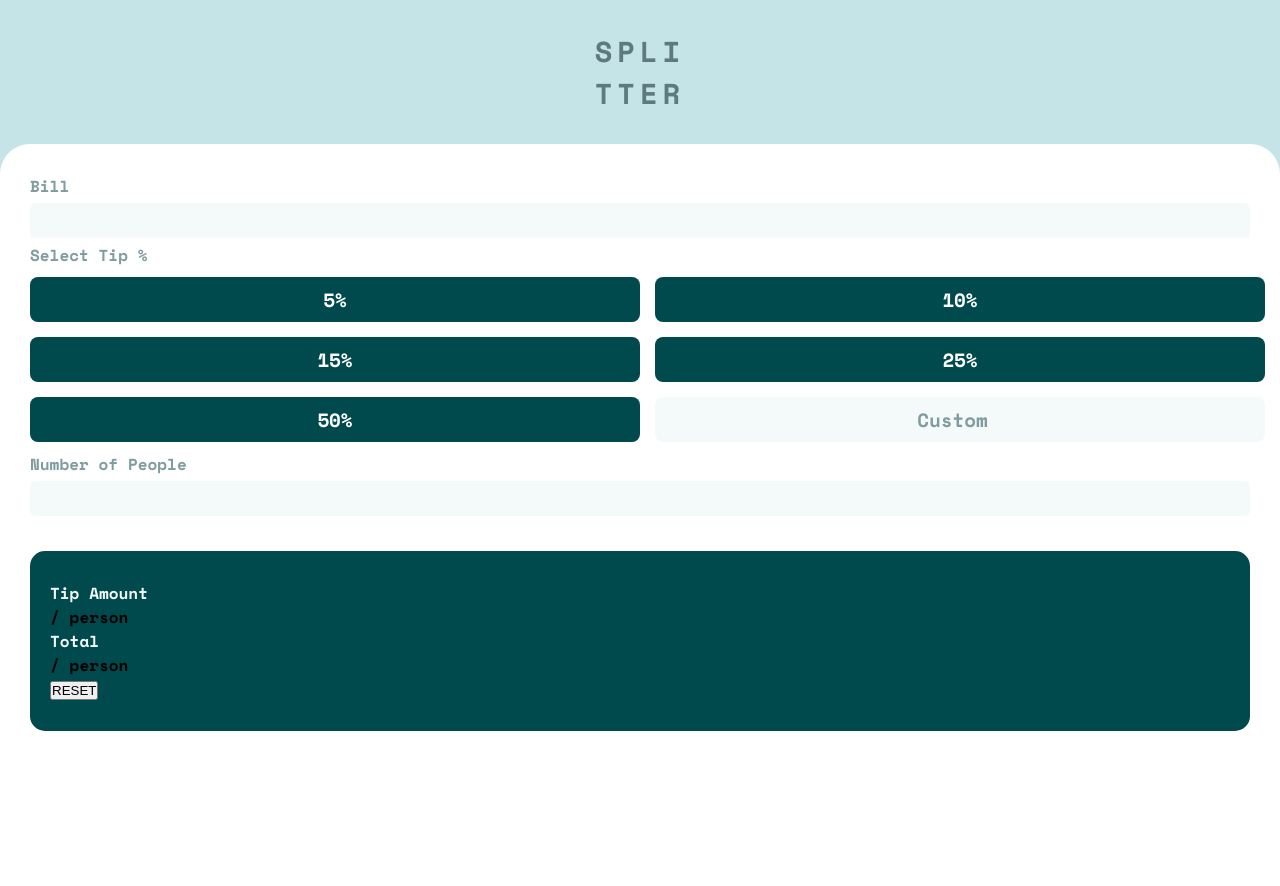
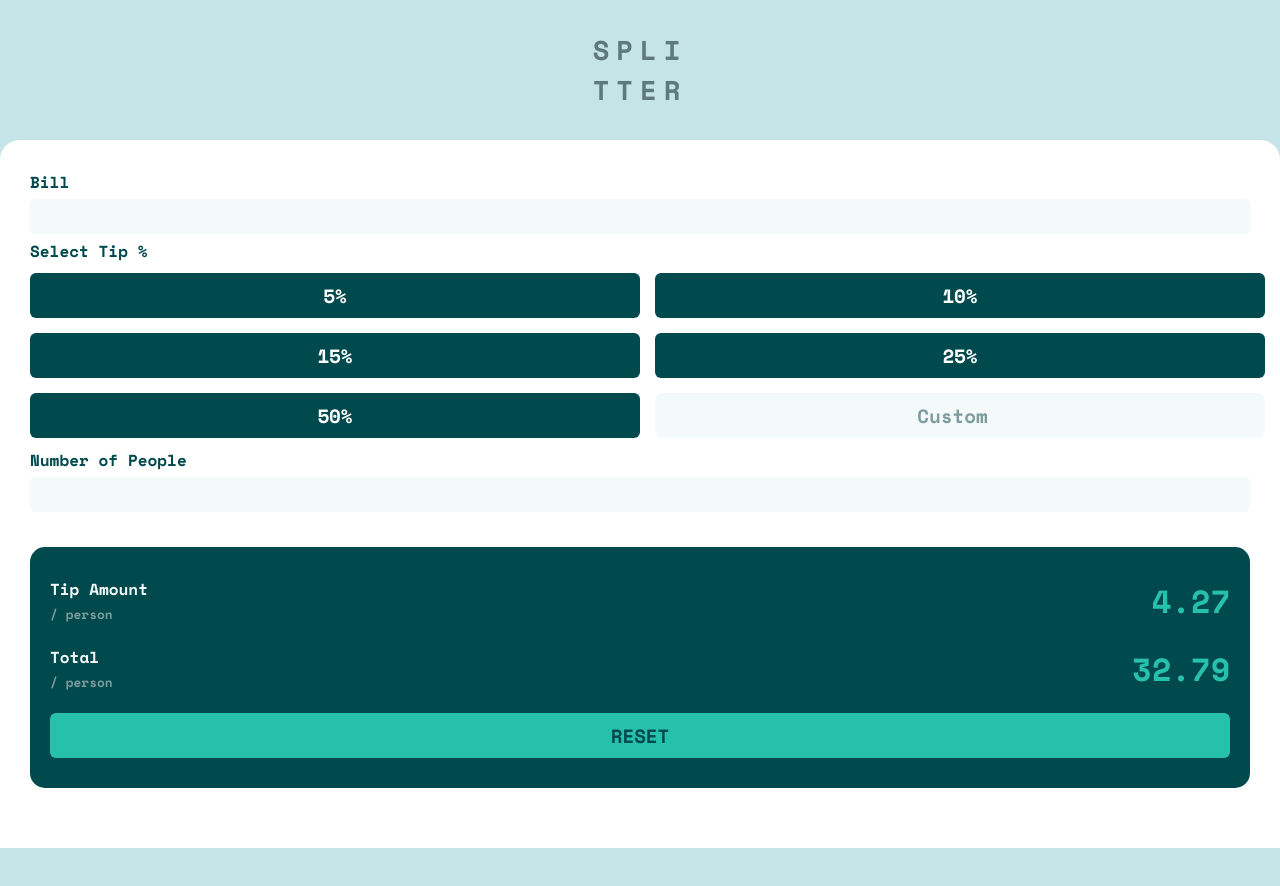
Before and after one commit to GeoffreyDEBARROS/Tip-Calculator, a plain HTML site: page index.html in a window 1280 px wide. After the commit the page ends 848 px from the top, so only its background shows below. Drawn offline with nearby package versions, Linux system fonts and the light colour scheme.

Commit message:
CSS de base fini

```diff
--- a/index.html
+++ b/index.html
@@ -42,7 +42,7 @@
         </div>
 
         <div class="rightSideAmount">
-          <span id="TipPerPersonAmount"></span>
+          <span id="TipPerPersonAmount">4.27</span>
         </div>
       </div>
 
@@ -53,7 +53,7 @@
         </div>
 
         <div class="rightSideTotal">
-          <span id="totalTip" ></span>
+          <span id="totalTip">32.79</span>
         </div>
       </div>
 
--- a/style.css
+++ b/style.css
@@ -10,20 +10,19 @@ body {
     height: 100vh;
 }
 h1 {
-    font-size: 1.8rem;
-    letter-spacing: 5px;
+    font-size: 1.7rem;
+    letter-spacing: 7px;
     color: hsl(186, 14%, 43%);
     text-align: center;
     margin: 30px;
 }
 main {
     background: hsl(0, 0%, 100%);
-    height: 100%;
-    border-radius: 30px 30px 0 0;
+    border-radius: 20px 20px 0 0;
     padding: 30px;
 }
 p {
-    color: hsl(184, 14%, 56%);
+    color: hsl(183, 100%, 15%);
 }
 input {
     border: none;
@@ -40,10 +39,10 @@ input {
     grid-template-rows: 1fr 1fr 1fr;
     grid-gap: 15px;
 }
-.tipChoice button {
+button {
     border: none;
     background: hsl(183, 100%, 15%);
-    border-radius: 8px;
+    border-radius: 6px;
     color: hsl(0, 0%, 100%);
     font-family: 'Space Mono', monospace;
     font-size: 1.2rem;
@@ -70,6 +69,34 @@ input {
     padding: 30px 20px;
     margin: 30px 0;
 }
+.tipPerPerson ,.total{
+    display: grid;
+    grid-template-columns: 50% 50%;
+}
+.total {
+    padding-top: 20px;
+}
+.rightSideAmount, .rightSideTotal {
+    display: flex;
+    align-items: center;
+    justify-content: flex-end;
+}
+#TipPerPersonAmount ,#totalTip {
+    font-size: 2rem;
+    color: hsl(172, 67%, 45%);
+}
 .resultContainer p {
     color: hsl(189, 41%, 97%);
 }
+
+.resultContainer span {
+    font-size: 0.8rem;
+    color: hsl(184, 14%, 56%);;
+}
+#reset {
+    background: hsl(172, 67%, 45%);
+    width: 100%;
+    margin-top: 20px;
+    padding: 8px;
+    color: hsl(183, 100%, 15%);
+}
```
